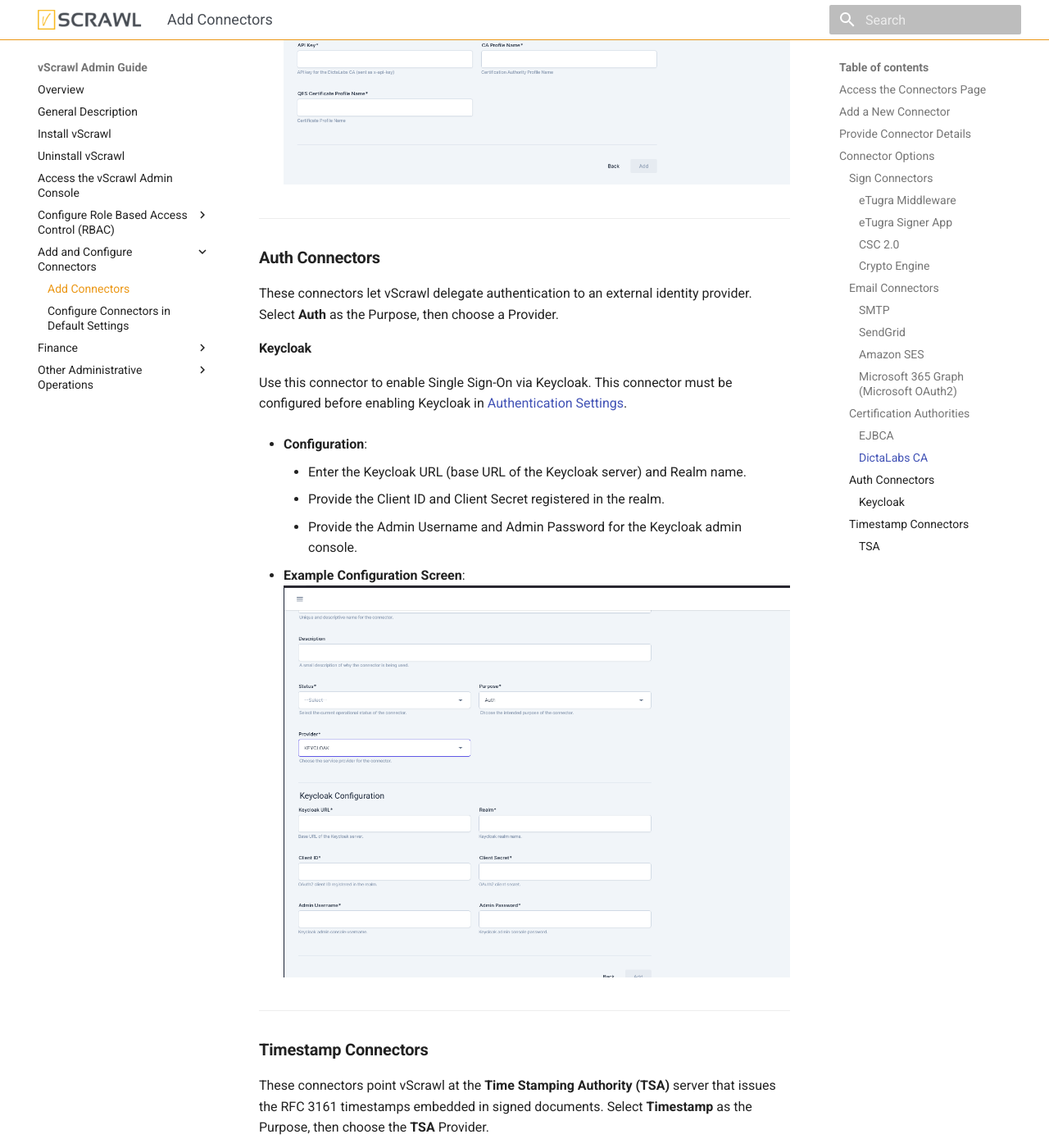
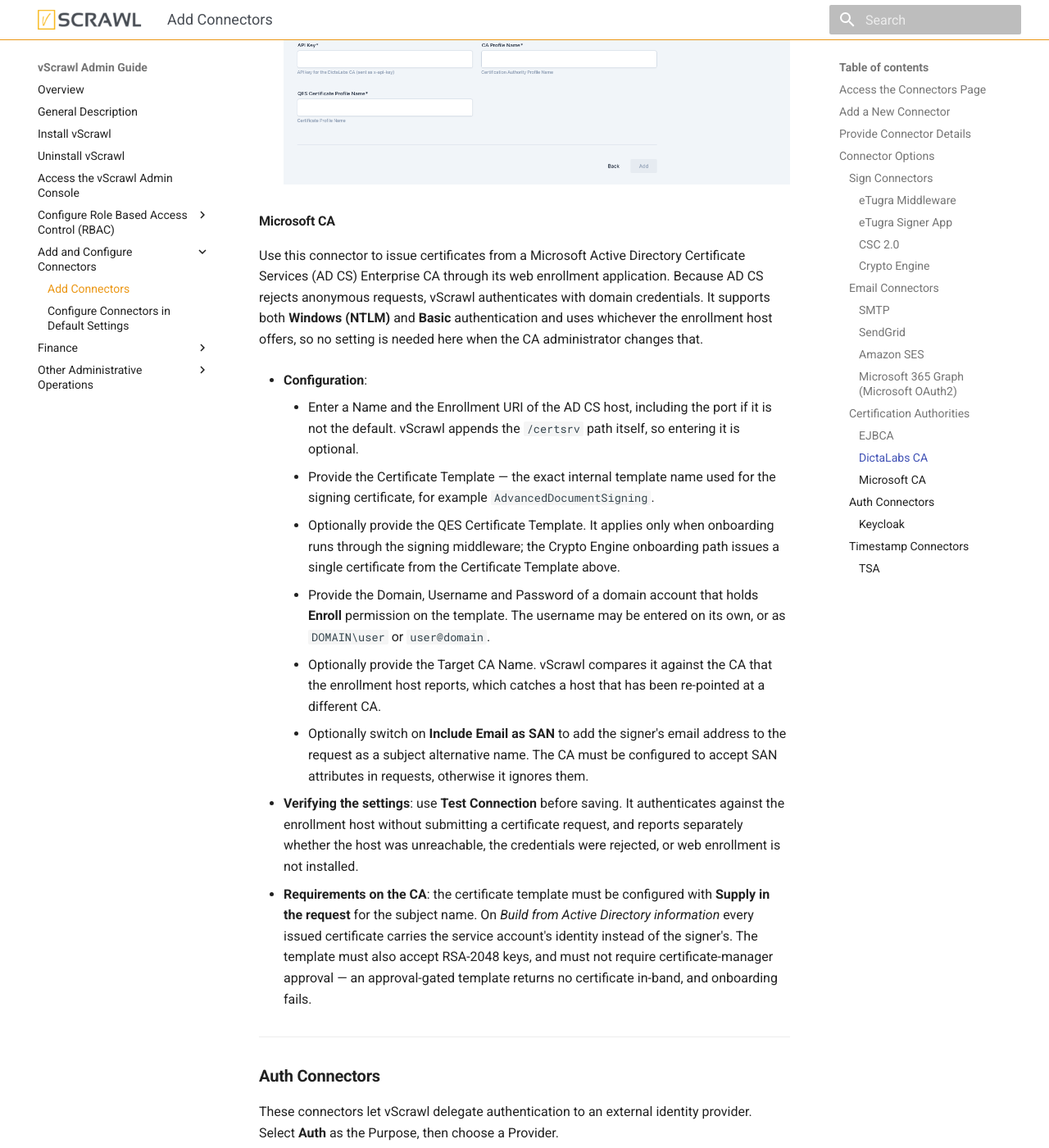
Before and after one commit to dictalabs/vscrawl-admin-guide, an MkDocs documentation site: the page built from docs/connectors/add_connectors.md, in a window 1280 px wide and 1400 px high, scrolled down 10780 px. Shown: the whole window at 82% size. Built offline with MkDocs 1.6.1 and Material for MkDocs 9.7.7, drawn with Linux system fonts in a browser that asks for light colours; some of the changed text lies outside the part shown.

Commit message:
implement vs-3243

```diff
--- a/docs/connectors/add_connectors.md
+++ b/docs/connectors/add_connectors.md
@@ -149,7 +149,7 @@
 ---
 
 ### **Certification Authorities**
-These connectors enable vScrawl to communicate with the configured Certification Authorities to issue vScrawl signing user certificates. Select **Certification Authority** as the Purpose, then choose a Provider: **EJBCA** or **DictaLabs CA**.
+These connectors enable vScrawl to communicate with the configured Certification Authorities to issue vScrawl signing user certificates. Select **Certification Authority** as the Purpose, then choose a Provider: **EJBCA**, **DictaLabs CA** or **Microsoft CA**.
 
 ####EJBCA
    Use this connector to communicate with a pre-deployed EJBCA instance to issue user certificates.
@@ -176,6 +176,39 @@
 
    - **Example Configuration Screen**:
      ![DictaLabs CA](../images/connector-dictalabs-ca.png)
+
+####Microsoft CA
+   Use this connector to issue certificates from a Microsoft Active Directory Certificate Services
+   (AD CS) Enterprise CA through its web enrollment application. Because AD CS rejects anonymous
+   requests, vScrawl authenticates with domain credentials. It supports both **Windows (NTLM)** and
+   **Basic** authentication and uses whichever the enrollment host offers, so no setting is needed
+   here when the CA administrator changes that.
+
+   - **Configuration**:
+     - Enter a Name and the Enrollment URI of the AD CS host, including the port if it is not the
+       default. vScrawl appends the `/certsrv` path itself, so entering it is optional.
+     - Provide the Certificate Template — the exact internal template name used for the signing
+       certificate, for example `AdvancedDocumentSigning`.
+     - Optionally provide the QES Certificate Template. It applies only when onboarding runs through
+       the signing middleware; the Crypto Engine onboarding path issues a single certificate from the
+       Certificate Template above.
+     - Provide the Domain, Username and Password of a domain account that holds **Enroll** permission
+       on the template. The username may be entered on its own, or as `DOMAIN\user` or `user@domain`.
+     - Optionally provide the Target CA Name. vScrawl compares it against the CA that the enrollment
+       host reports, which catches a host that has been re-pointed at a different CA.
+     - Optionally switch on **Include Email as SAN** to add the signer's email address to the request
+       as a subject alternative name. The CA must be configured to accept SAN attributes in requests,
+       otherwise it ignores them.
+
+   - **Verifying the settings**: use **Test Connection** before saving. It authenticates against the
+     enrollment host without submitting a certificate request, and reports separately whether the host
+     was unreachable, the credentials were rejected, or web enrollment is not installed.
+
+   - **Requirements on the CA**: the certificate template must be configured with **Supply in the
+     request** for the subject name. On *Build from Active Directory information* every issued
+     certificate carries the service account's identity instead of the signer's. The template must
+     also accept RSA-2048 keys, and must not require certificate-manager approval — an approval-gated
+     template returns no certificate in-band, and onboarding fails.
 
 ---
 
```
Also changed, not shown: docs/connectors/configure_connectors.md (+1 -1 lines).
